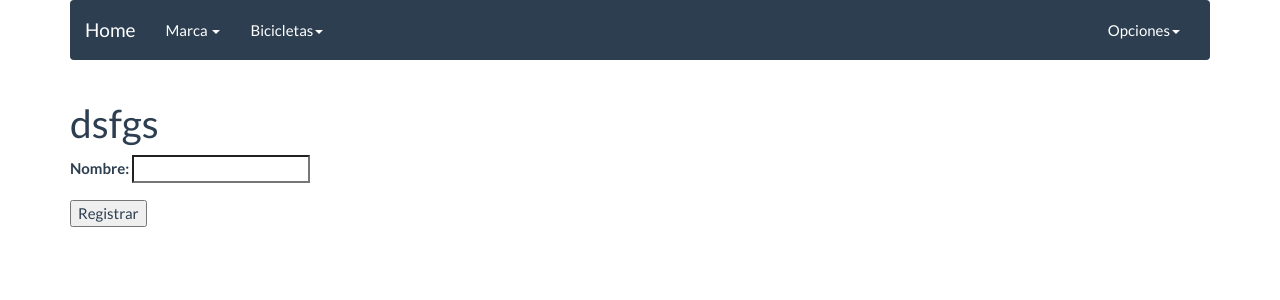
After one commit to abnercal/ProyectoFinal, a Django app: page /marca/nuevo/ in a window 1280 px wide. The commit adds this page. Shown: the top 300 px of the page. Run offline with Django 3.2, Linux system fonts and the light colour scheme; some libraries are stand-ins or nearby versions.

Commit message:
Proyecto, crud de Marca

```diff
--- a/blog/forms.py
+++ b/blog/forms.py
@@ -1,40 +1,7 @@
 from django import forms
-from .models import  Marca, Bicicleta
+from .models import Marca,Bicicleta
 
-class BicicletaForm(forms.ModelForm):
-
-	class Meta:
-		model = Bicicleta
-
-		fields = [
-			'fabricante',
-			'descripcion',
-			'precio',
-			'color',
-		]
-		labels = {
-			'fabricante': 'Fabricante',
-			'descripcion': 'Descripcion',
-			'precio': 'Precio',
-			'color':'Color',
-		}
-		widgets = {
-			'fabricante': forms.Select(attrs={'class':'form-control'}),
-			'descripcion': forms.TextInput(attrs={'class':'form-control'}),
-			'precio': forms.TextInput(attrs={'class':'form-control'}),
-			'color': forms.TextInput(attrs={'class':'form-control'}),
-		}
-class MarcaForm(forms.ModelForm):
-
-	class Meta:
-		model = Marca
-		fields = [
-			'nombre',
-		]
-		labels = {
-			'nombre': 'Nombre de la Marca',
-
-		}
-		widgets = {
-			'nombre':forms.TextInput(attrs={'class':'form-control'}),
-		}
+class MarForm(forms.ModelForm):
+    class Meta:
+        model = Marca
+        fields=('nombre',)
--- a/blog/models.py
+++ b/blog/models.py
@@ -3,6 +3,7 @@ from django.utils import timezone
 # Create your models here.
 class Marca(models.Model):#postea algo en el blog
     nombre = models.CharField(max_length=50)
+
     def __str__(self):
         return self.nombre
 
--- a/blog/templates/blog/base.html
+++ b/blog/templates/blog/base.html
@@ -4,17 +4,11 @@
 <html lang="es">
 <head>
 	<meta charset="UTF-8">
-
-	{% block extrastatic %}
-	{% endblock %}
-
-	<link rel="stylesheet" href="{% static 'css/bootstrap.min.css' %}">
-	<title>{% block title %}Document {% endblock %}</title>
+	<link rel="stylesheet" href="{% static 'css/bootstrap.min.css' %}"/>
+	<title>{% block title %}Sis Bicicleta {% endblock %}</title>
 </head>
 <body>
 	<div class="container">
-
-	{% block navbar %}
 		<div class="bs-docs-section clearfix">
 		    <div class="row">
 		        <div class="col-lg-12">
@@ -29,7 +23,7 @@
 		                      		<li class="dropdown">
 		                        		<a href="#" class="dropdown-toggle" data-toggle="dropdown" role="button" aria-expanded="false">Marca <span class="caret"></span></a>
 				                        <ul class="dropdown-menu" role="menu">
-				                        	<li><a href="#">Nuevo</a></li>
+				                        	<li><a href="{% url 'blog.views.Marca_nuevo' %}">Nuevo</a></li>
 				                        	<li><a href="{% url 'blog.views.Marca_lista' %}">Listar</a></li>
 				                        </ul>
 		                      		</li>
@@ -57,16 +51,9 @@
            	</div>
         </div>
     </div>
-
-	{% endblock %}
-
-
 		{% block content %}
-
-
 		<h4>	Bloque de contenido		</h4>
 		{% endblock %}
-
 
 		{% block footer %}
 		{% endblock%}
--- /dev/null
+++ b/blog/templates/blog/create.html
@@ -0,0 +1,15 @@
+{% extends 'blog/base.html' %}
+{% block content %}
+<h1>dsfgs</h1>
+<form method="POST" class="post-form">
+  <div class="row">
+    <div class ="col-lg-6 col-md-6 col-sm-6 col-xs-12">
+      <div class="form-group">
+        {% csrf_token %}
+        {{ form.as_p }}
+      </div>
+  </div>
+  </div>
+<button type="submit">Registrar</button>
+</form>
+{% endblock %}
--- a/blog/templates/blog/marca_lista.html
+++ b/blog/templates/blog/marca_lista.html
@@ -15,8 +15,8 @@
       <td>{{ marca.id }}</td>
 			<td>{{ marca.nombre }}</td>
 			<td>
-				<a class="btn btn-primary" href="#">Editar</a>
-				<a class="btn btn-danger" href="#">Eliminar</a>
+				<a class="btn btn-primary" href="{% url 'blog.views.Marca_mod' pk=marca.pk %}">Editar</a>
+				<a class="btn btn-danger" href="{% url 'blog.views.Marca_delete' pk=marca.pk %}">Eliminar</a>
 			</td>
 		</tr>
 		{% endfor %}
--- a/blog/urls.py
+++ b/blog/urls.py
@@ -5,5 +5,8 @@ urlpatterns = [
         url(r'^$', views.articulo_lista),
         url(r'^bicicleta/$', views.Bicicleta_lista),
         url(r'^marca/$', views.Marca_lista),
+        url(r'^marca/nuevo/$', views.Marca_nuevo),
+        url(r'^marca/(?P<pk>[0-9]+)/editar/$', views.Marca_mod),
+        url(r'^marca/(?P<pk>[0-9]+)/eliminar/$', views.Marca_delete),
 
     ]
--- a/blog/views.py
+++ b/blog/views.py
@@ -1,10 +1,11 @@
 from django.shortcuts import render, get_object_or_404, redirect
 from blog.models import Marca, Bicicleta
-from .forms import BicicletaForm
-from django.http import HttpResponse
+from .forms import MarForm
 from django.core import serializers
 from django.core.urlresolvers import reverse_lazy
 from django.views.generic import ListView, CreateView, UpdateView, DeleteView
+from django.utils import timezone
+
 # Create your views here.
 def articulo_lista(request):
     return render(request, 'blog/base.html',{})
@@ -17,3 +18,34 @@ def Bicicleta_lista(request):
 def Marca_lista(request):
     marcas=Marca.objects.all()
     return render(request, 'blog/marca_lista.html', {'marcas':marcas})
+
+
+def Marca_nuevo(request):
+        if request.method == "POST":
+            form = MarForm(request.POST)
+            if form.is_valid():
+                post = form.save(commit=False)
+                post.save()
+                return redirect('blog.views.Marca_lista')
+        else:
+            form = MarForm()
+        return render(request, 'blog/create.html', {'form': form})
+
+def Marca_mod(request, pk):
+        post = get_object_or_404(Marca, pk=pk)
+        if request.method == "POST":
+            form = MarForm(request.POST, instance=post)
+            if form.is_valid():
+                post = form.save(commit=False)
+                post.save()
+                return redirect('blog.views.Marca_lista')
+        else:
+            form = MarForm(instance=post)
+        return render(request, 'blog/create.html', {'form': form})
+
+def Marca_delete(request, pk):
+        post = Marca.objects.get(pk=pk)
+        if request.method == "POST":
+            post.delete()
+            return redirect('blog.views.Marca_lista')
+        return render(request, 'blog/deleteM.html', {'post': post})
```
Also changed, not shown: blog/templates/blog/deleteM.html (added, +10 -0 lines), blog/templates/blog/editar.html (added). Lines whose indentation alone changed are shown as unchanged.
